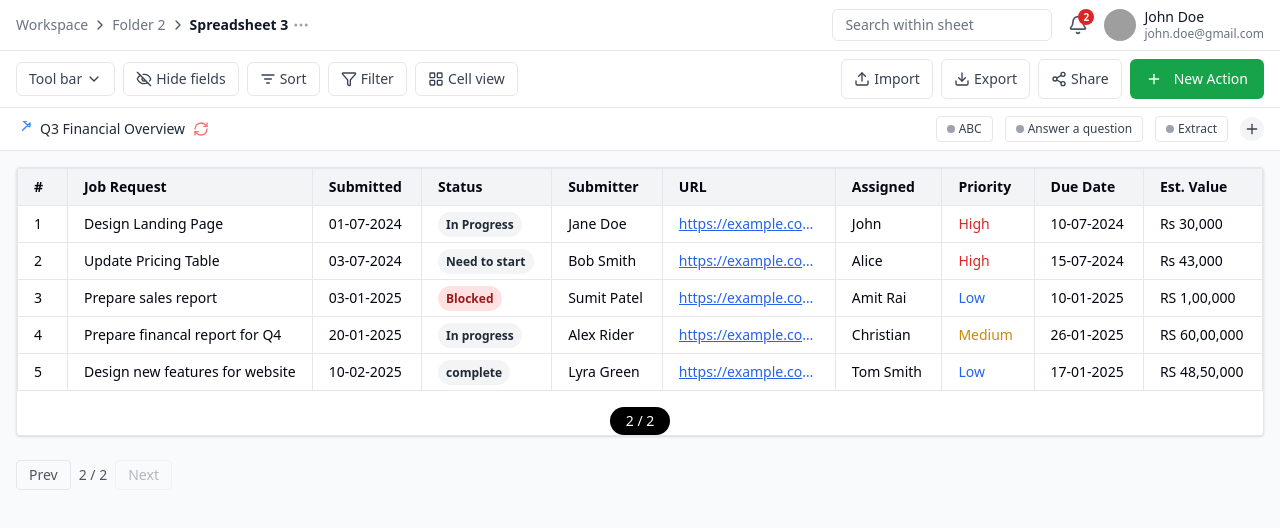
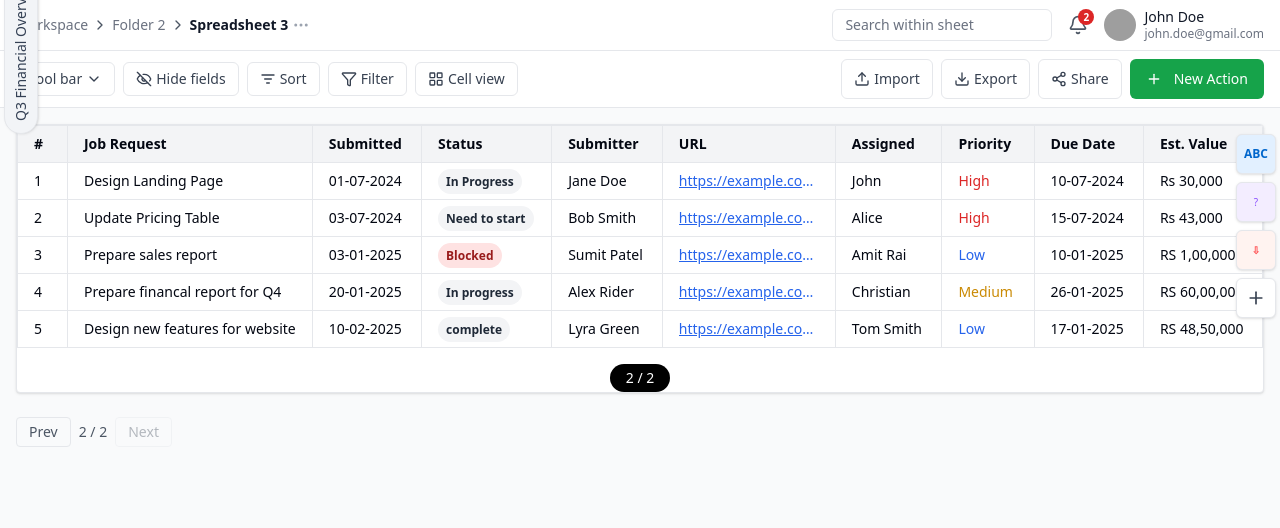
Before and after one commit to The-morning-star23/intern-spreadsheet, a React (Vite) app: page / in a window 1280 px wide. Shown: the top 528 px of the page. Built offline with nearby package versions, Linux system fonts and the light colour scheme; grey boxes are pictures that could not be loaded.

Commit message:
updated SheetHeader

```diff
--- a/src/components/SheetHeadr.tsx
+++ b/src/components/SheetHeadr.tsx
@@ -1,51 +1,40 @@
-import { Plus, RefreshCw } from "lucide-react";
+import { Plus } from "lucide-react";
 
 const SheetHeader = () => {
   return (
-    <div className="flex items-center justify-between px-4 py-2 bg-white border-b text-sm">
-      {/* Left side: Q3 Financial Overview Tab */}
-      <div className="flex items-center gap-2 font-medium text-gray-800">
-        {/* Link icon */}
-        <svg
-          xmlns="http://www.w3.org/2000/svg"
-          className="w-4 h-4 text-blue-500"
-          fill="none"
-          viewBox="0 0 24 24"
-          stroke="currentColor"
-          strokeWidth={2}
-        >
-          <path
-            strokeLinecap="round"
-            strokeLinejoin="round"
-            d="M10 14L21 3m0 0v4.586a1 1 0 01-1.707.707l-9-9A1 1 0 0111.414 0H16"
-          />
-        </svg>
-
-        <span>Q3 Financial Overview</span>
-
-        {/* Sync icon */}
-        <RefreshCw className="w-4 h-4 text-red-400" />
+    <>
+      {/* Left Q3 Slider Tab */}
+      <div className="absolute top-[134px] left-0 pl-1 z-10">
+        <div className="rotate-[-90deg] origin-top-left">
+          <div className="bg-[#F2F4F7] text-sm font-medium text-[#344054] px-3 py-[6px] rounded-full border shadow">
+            Q3 Financial Overview
+          </div>
+        </div>
       </div>
 
-      {/* Right-side actions */}
-      <div className="flex items-center gap-3">
-        {["ABC", "Answer a question", "Extract"].map((label, idx) => (
-          <button
-            key={idx}
-            className="flex items-center gap-1 rounded border px-2.5 py-1 text-xs font-medium text-gray-700 hover:bg-gray-100"
-          >
-            {/* Circle dot icon (placeholder for now) */}
-            <span className="w-2 h-2 rounded-full bg-gray-400" />
-            <span>{label}</span>
-          </button>
-        ))}
+      {/* Right Toolbar */}
+      <div className="absolute top-[134px] right-0 flex flex-col items-center gap-2 pr-1 z-10">
+        {/* ABC */}
+        <div className="w-10 h-10 bg-[#E2F0FF] rounded-md flex items-center justify-center text-xs font-semibold text-[#0066CC] shadow border">
+          ABC
+        </div>
 
-        {/* + icon button */}
-        <button className="w-6 h-6 rounded-full bg-gray-100 flex items-center justify-center text-gray-700 hover:bg-gray-200">
-          <Plus className="w-4 h-4" />
+        {/* Answer a question */}
+        <div className="w-10 h-10 bg-[#F3EDFF] rounded-md flex items-center justify-center text-[10px] font-medium text-[#8C52FF] text-center shadow border">
+          ?
+        </div>
+
+        {/* Extract */}
+        <div className="w-10 h-10 bg-[#FFF3F0] rounded-md flex items-center justify-center text-[10px] font-semibold text-[#FF4D4F] text-center shadow border">
+          ⇩
+        </div>
+
+        {/* + icon */}
+        <button className="w-10 h-10 bg-white border rounded-md flex items-center justify-center shadow hover:bg-gray-100">
+          <Plus className="w-5 h-5 text-gray-700" />
         </button>
       </div>
-    </div>
+    </>
   );
 };
 
```
